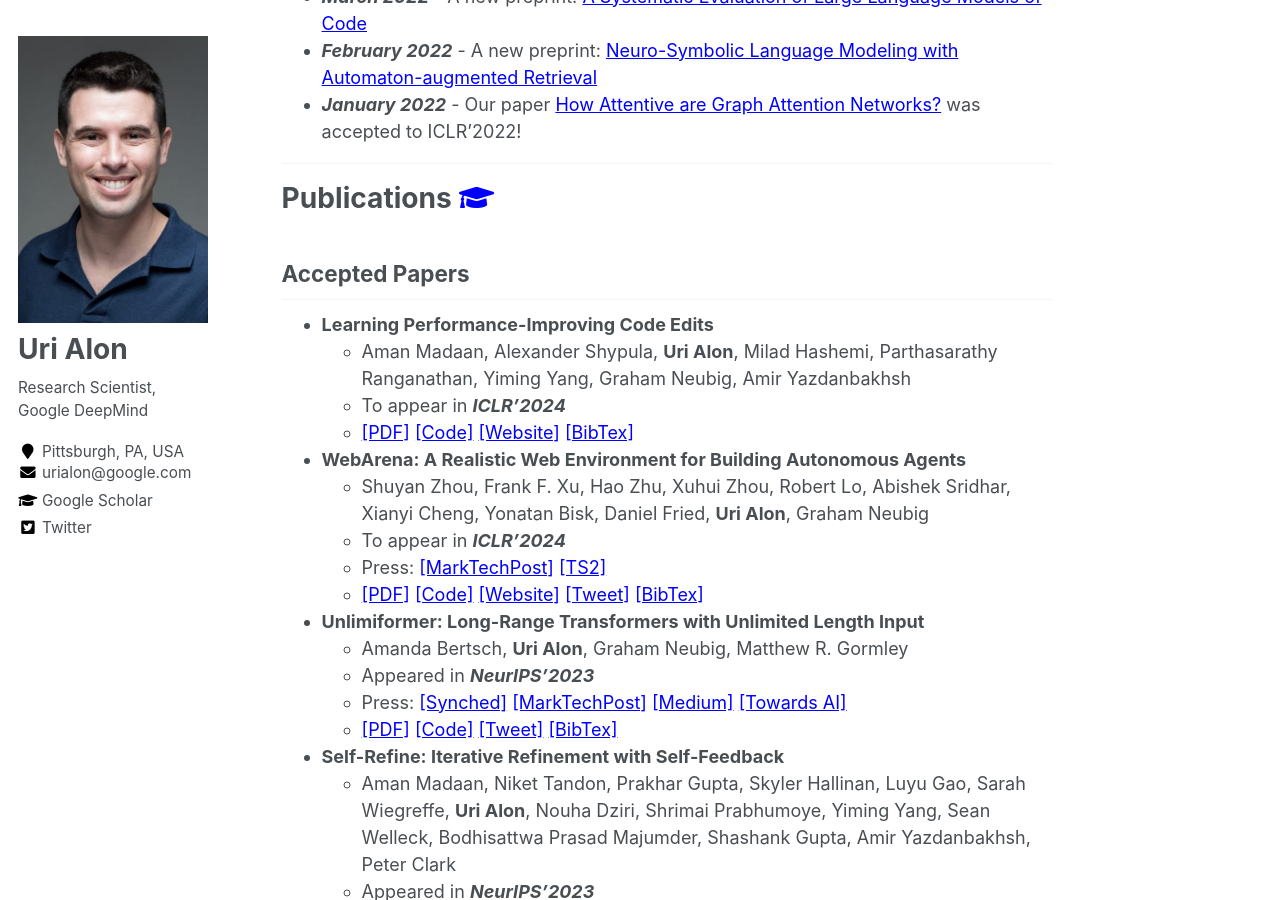
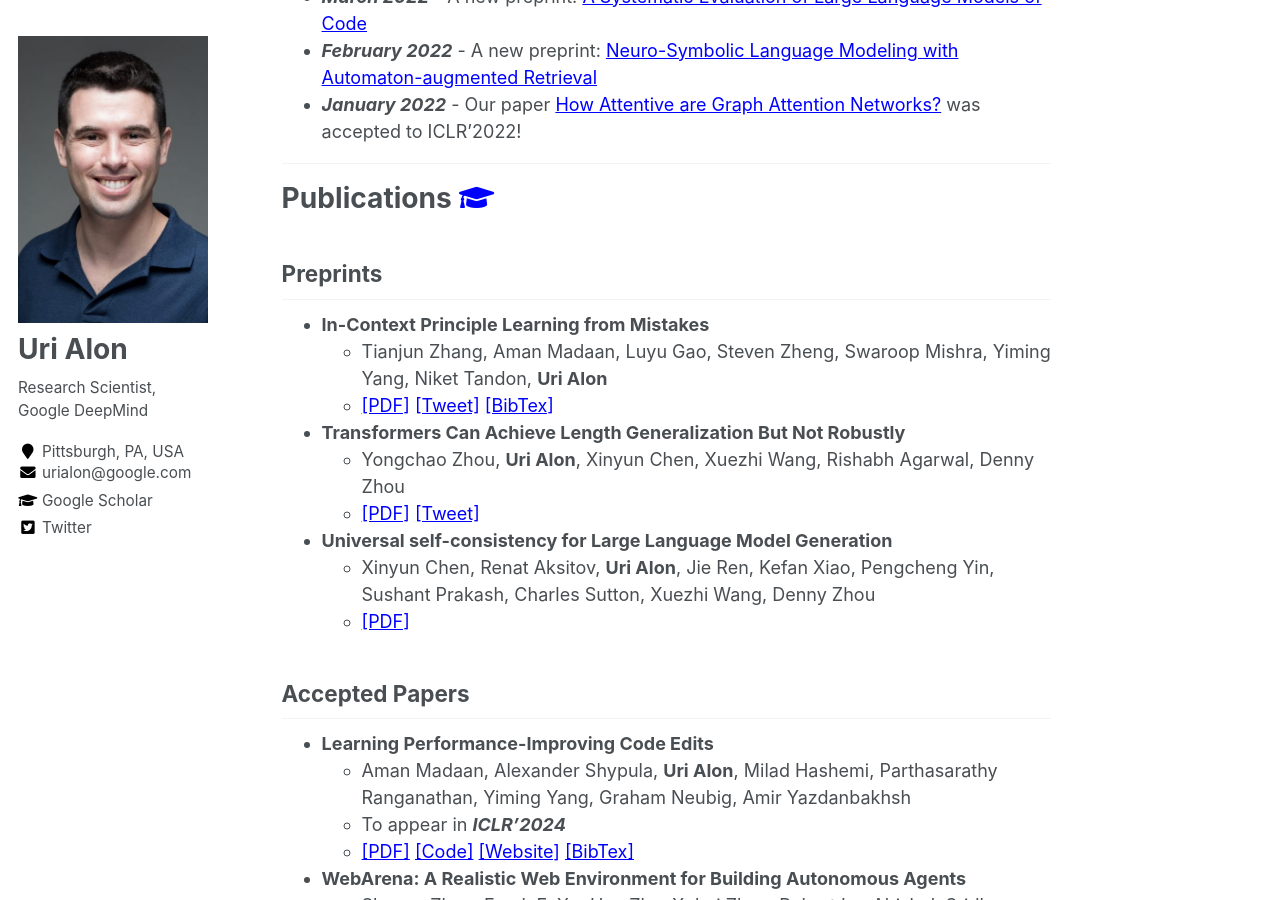
Before and after one commit to urialon/urialon.github.io, a Jekyll site: the page built from _pages/about.md, in a window 1280 px wide and 900 px high, scrolled down 1732 px. Built offline with Jekyll 4.4.1, drawn with Linux system fonts in a browser that asks for light colours.

Commit message:
Preprints: LEAP, Length gen, USC

```diff
--- a/_pages/about.md
+++ b/_pages/about.md
@@ -95,6 +95,18 @@ I am happily married to Lee and father of Gur (_November 2023:_) and Gali 🙂
 ---
 # Publications <a href="https://scholar.google.com/citations?user=QBn7vq8AAAAJ&hl=en&oi=ao" target="_blank"><i class="fas fa-fw fa-graduation-cap"></i></a><a name="publications"></a>
 
+## Preprints
+* **In-Context Principle Learning from Mistakes**{:id="leap"}
+    * Tianjun Zhang, Aman Madaan, Luyu Gao, Steven Zheng, Swaroop Mishra, Yiming Yang, Niket Tandon, **Uri Alon**
+    * [[PDF]](https://arxiv.org/pdf/2402.05403.pdf){:target="_blank"} [[Tweet]](https://twitter.com/urialon1/status/1757038257550807436){:target="_blank"} [[BibTex]](https://pastebin.com/raw/KJFDAnWz)
+
+* **Transformers Can Achieve Length Generalization But Not Robustly**{:id="lengthgen"}
+    * Yongchao Zhou, **Uri Alon**, Xinyun Chen, Xuezhi Wang, Rishabh Agarwal, Denny Zhou
+    * [[PDF]](https://arxiv.org/pdf/2402.09371.pdf){:target="_blank"} [[Tweet]](https://twitter.com/Yongchao_Zhou_/status/1758554054500782271){:target="_blank"}
+
+* **Universal self-consistency for Large Language Model Generation**{:id="usc"}
+    * Xinyun Chen, Renat Aksitov, **Uri Alon**, Jie Ren, Kefan Xiao, Pengcheng Yin, Sushant Prakash, Charles Sutton, Xuezhi Wang, Denny Zhou
+    * [[PDF]](https://arxiv.org/pdf/2311.17311){:target="_blank"}
 
 ## Accepted Papers
 * **Learning Performance-Improving Code Edits**{:id="pie"}
```
